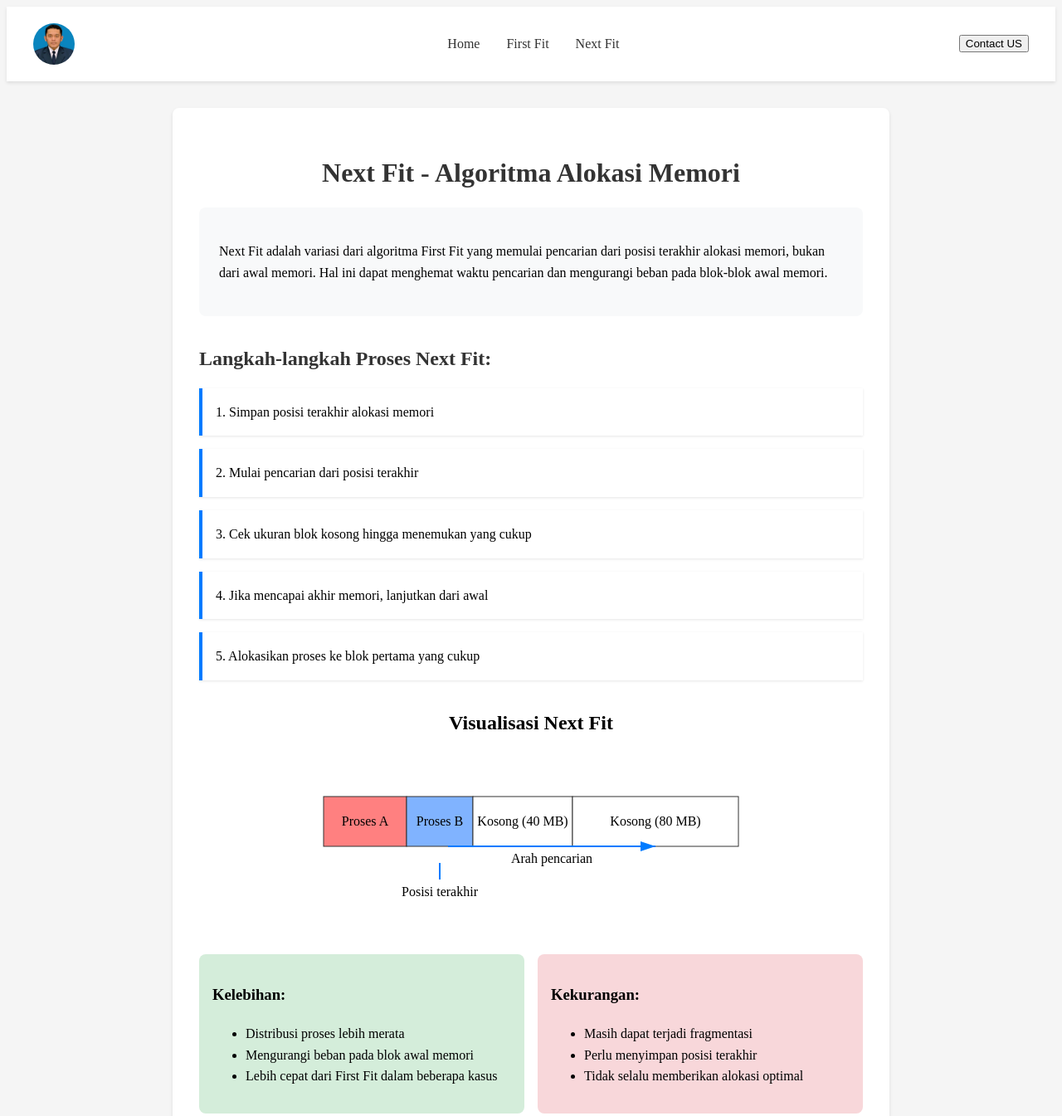
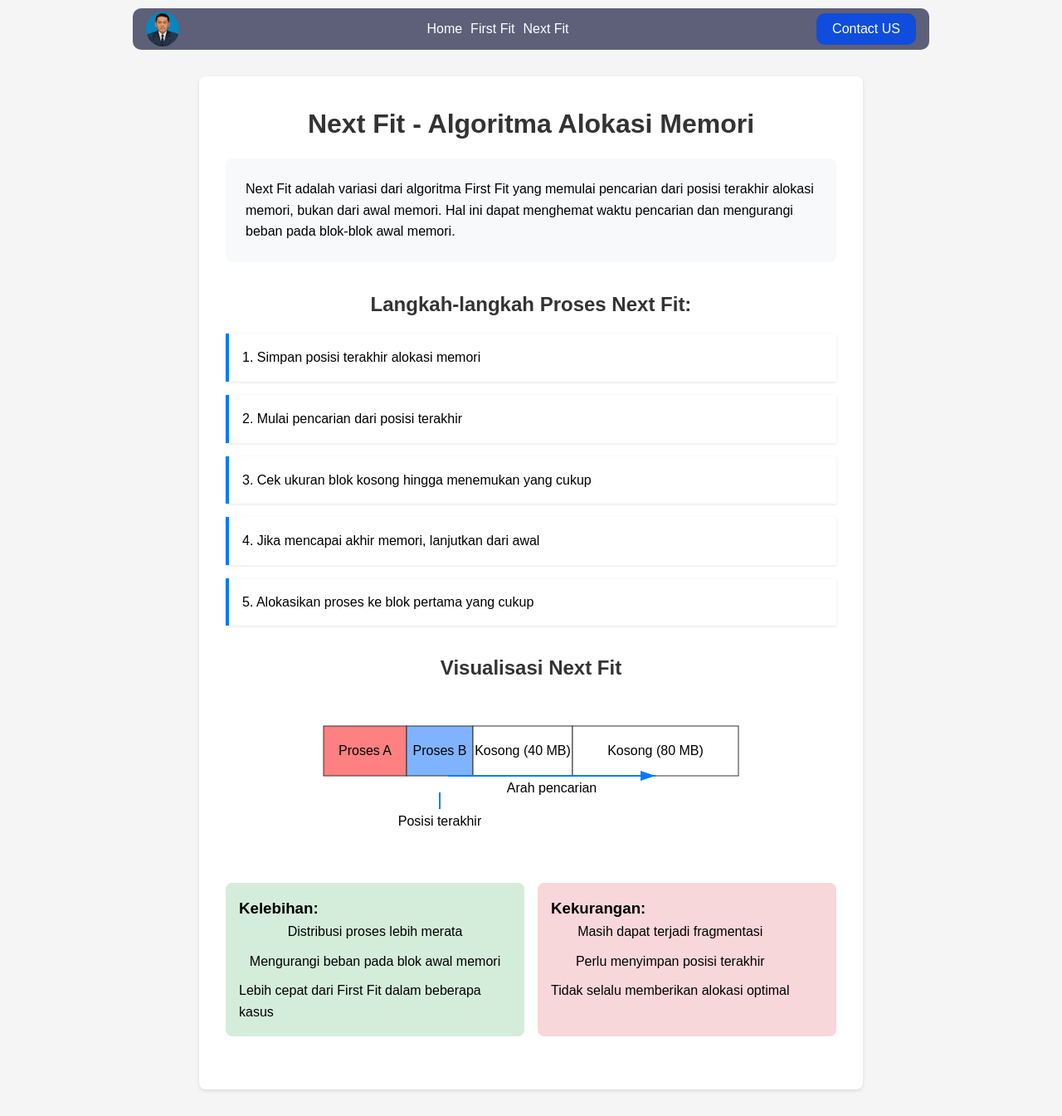
Before and after one commit to ALcitya/alokasi_memory, a plain HTML site: page code/public/Desk_Next.html in a window 1280 px wide. Shown: the top 1345 px of the page at 83% size. Drawn offline with Linux system fonts and the light colour scheme.

Commit message:
merapikan tampilan

```diff
--- a/code/public/Desk_Next.html
+++ b/code/public/Desk_Next.html
@@ -4,6 +4,7 @@
     <meta charset="UTF-8">
     <meta name="viewport" content="width=device-width, initial-scale=1.0">
     <title>Next Fit - Manajemen Memori</title>
+    <link rel="stylesheet" href="../src/css/styles.css">
     <link rel="stylesheet" href="../src/css/nextFit.css">
 </head>
 <body>
--- a/code/src/css/firstFit.css
+++ b/code/src/css/firstFit.css
@@ -1,10 +1,3 @@
-* {
-    margin: 0;
-    padding: 0;
-    box-sizing: border-box;
-    font-family: Arial, sans-serif;
-}
-
 body {
     background-color: #f5f5f5;
     line-height: 1.6;
@@ -60,23 +53,3 @@ h1 {
     margin: 1rem 0;
     border-radius: 4px;
 }
-
-.pros-cons {
-    display: grid;
-    grid-template-columns: 1fr 1fr;
-    gap: 1rem;
-    margin: 2rem 0;
-}
-
-.pros, .cons {
-    padding: 1rem;
-    border-radius: 8px;
-}
-
-.pros {
-    background: #d4edda;
-}
-
-.cons {
-    background: #f8d7da;
-}
--- a/code/src/css/nextFit.css
+++ b/code/src/css/nextFit.css
@@ -1,43 +1,6 @@
-<style>
-* {
-    margin: 0;
-    padding: 0;
-    box-sizing: border-box;
-    font-family: Arial, sans-serif;
-}
-
 body {
     background-color: #f5f5f5;
     line-height: 1.6;
-}
-
-nav {
-    display: flex;
-    justify-content: space-between;
-    align-items: center;
-    padding: 1rem 2rem;
-    background-color: #fff;
-    box-shadow: 0 2px 4px rgba(0,0,0,0.1);
-}
-
-.profil {
-    width: 50px;
-    height: 50px;
-    border-radius: 50%;
-    object-fit: cover;
-}
-
-.navigasi ul {
-    display: flex;
-    list-style: none;
-    gap: 2rem;
-}
-
-.navigasi a {
-    text-decoration: none;
-    color: #333;
-    font-weight: 500;
-    transition: color 0.3s ease;
 }
 
 .navigasi a:hover {
@@ -94,24 +57,3 @@ h1 {
     margin: 1rem 0;
     border-radius: 4px;
 }
-
-.pros-cons {
-    display: grid;
-    grid-template-columns: 1fr 1fr;
-    gap: 1rem;
-    margin: 2rem 0;
-}
-
-.pros, .cons {
-    padding: 1rem;
-    border-radius: 8px;
-}
-
-.pros {
-    background: #d4edda;
-}
-
-.cons {
-    background: #f8d7da;
-}
-</style>
--- a/code/src/css/styles.css
+++ b/code/src/css/styles.css
@@ -1,3 +1,9 @@
+*, html {
+    margin: 0;
+    padding: 0;
+    box-sizing: border-box;
+    font-family: Arial, sans-serif;
+}
 /* untuk navbar */
 nav, footer{
     margin-top:10px;
@@ -7,7 +13,7 @@ nav, footer{
     border-radius:10px;
 }
 nav{
-    padding:0px 1rem;
+    padding:4px 1rem;
 }
 nav, ul{
     display: flex;
@@ -165,12 +171,15 @@ footer h5{
 }
 
 .algorithm-card {
-    background: white;
     padding: 2rem;
     border-radius: 8px;
     box-shadow: 0 2px 4px rgba(0,0,0,0.1);
     width: 300px;
     text-align: center;
+    border:1px solid #000000
+}
+.algorithm-card:hover{
+    box-shadow: 10px 14px 4px 2px rgba(0,0,0,0.1);
 }
 
 .algorithm-card h3 {
@@ -179,6 +188,8 @@ footer h5{
 }
 
 .algorithm-card p {
+    font: bold 17px sans-serif;
+    text-weight:900;
     color: #666;
     margin-bottom: 1.5rem;
 }
@@ -196,3 +207,30 @@ footer h5{
 .card-button:hover {
     background-color: #0056b3;
 }
+/* deks_First Desk Next  */
+.pros-cons {
+    display: grid;
+    grid-template-columns: 1fr 1fr;
+    gap: 1rem;
+    margin: 2rem 0;
+}
+
+.pros, .cons {
+    padding: 1rem;
+    border-radius: 8px;
+}
+.pros ul, .cons ul{
+    display:flex;
+    flex-direction: column;
+}
+.pros ul li, .cons ul li{
+    text-align: left;
+    color: #000000;
+}
+.pros {
+    background: #d4edda;
+}
+
+.cons {
+    background: #f8d7da;
+}
```
Also changed, not shown: code/public/Firsfit.html (+1 -1 lines).
